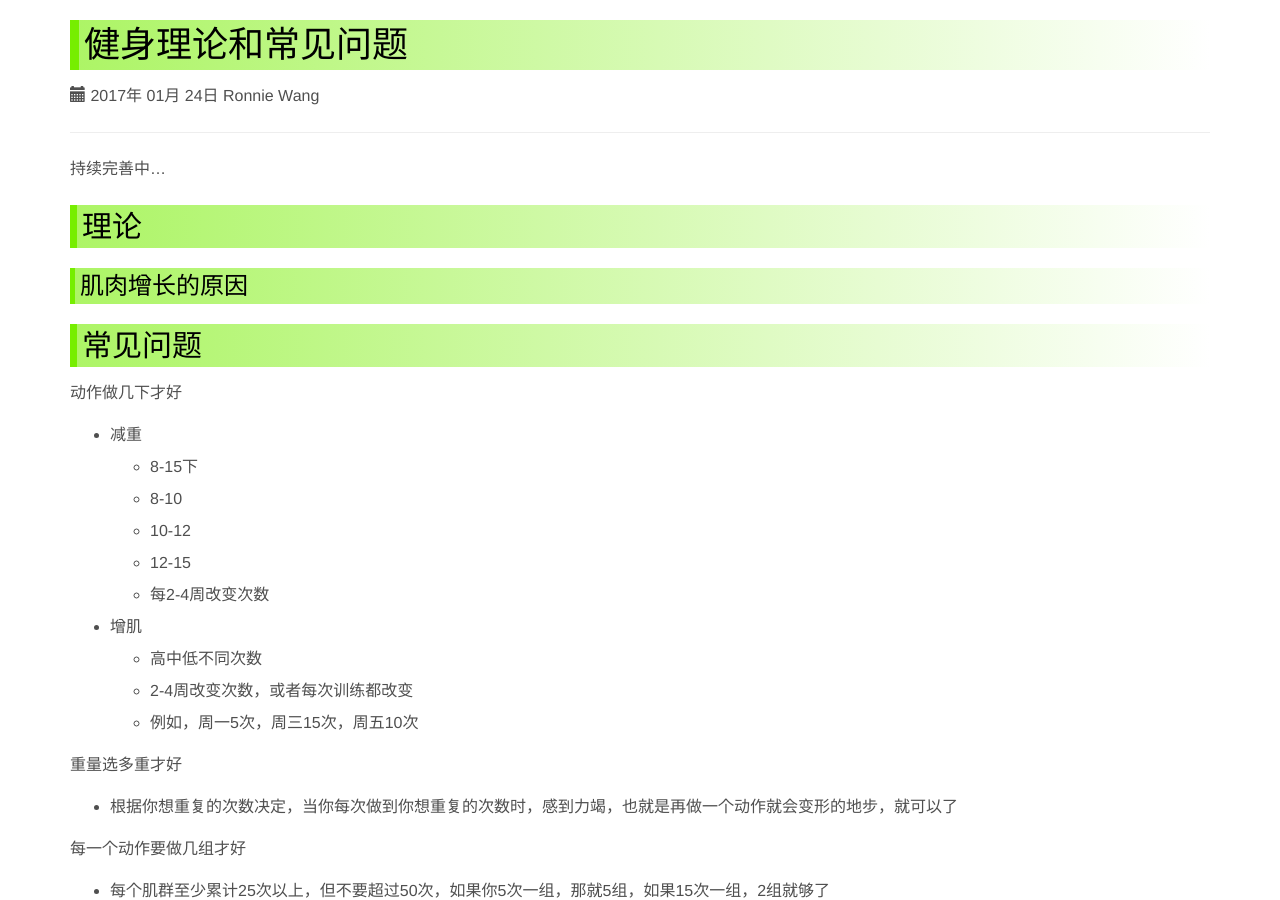
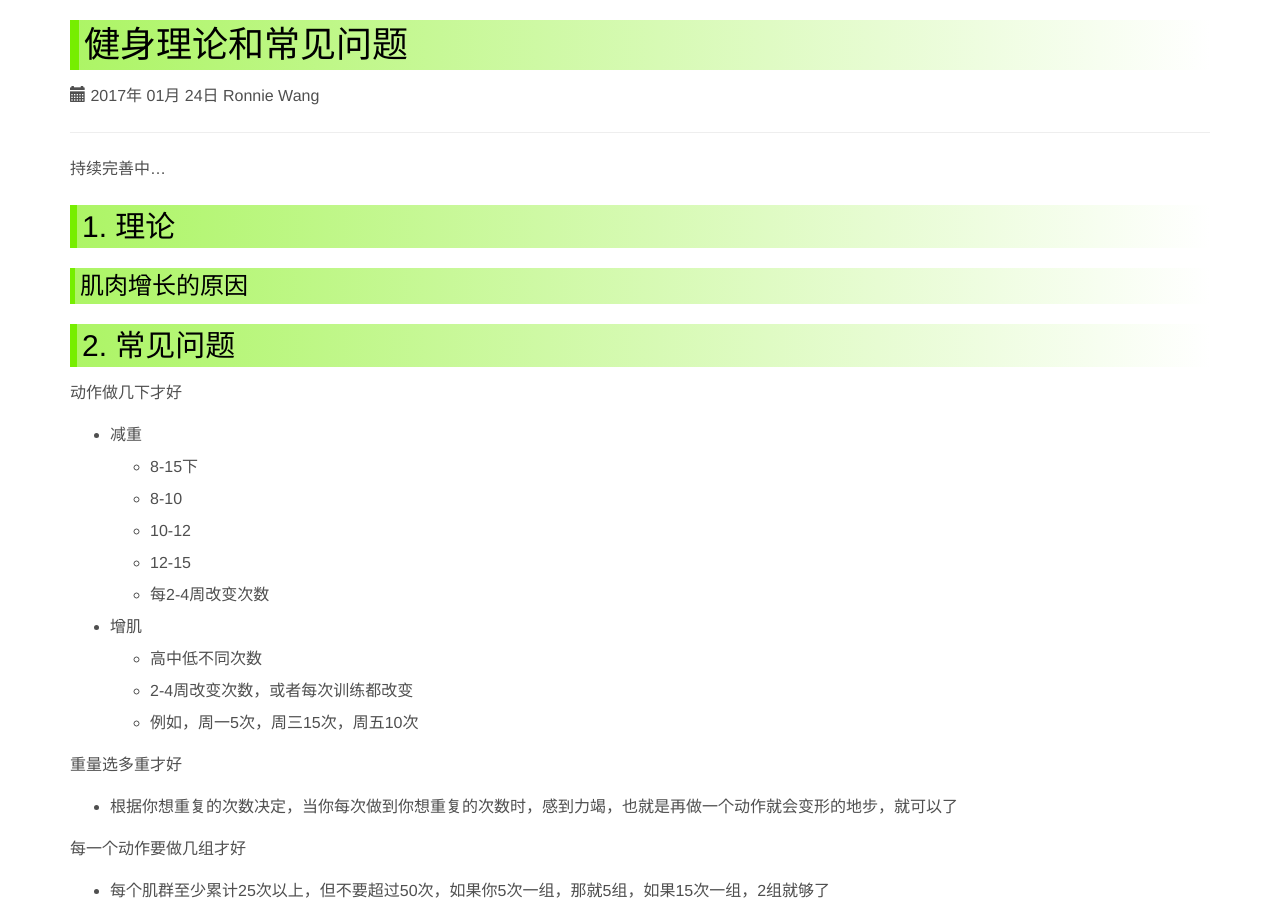
Before and after one commit to ronniewang/ronniewang.github.io, a Jekyll site: the page built from _posts/2017-01-24-theory.md, in a window 1280 px wide and 900 px high. Built offline with Jekyll 4.4.1, drawn with Linux system fonts in a browser that asks for light colours; some of the changed text lies outside the part shown.

Commit message:
update files

```diff
--- a/_posts/2017-01-24-theory.md
+++ b/_posts/2017-01-24-theory.md
@@ -7,11 +7,11 @@ description: 可续有效的健身, 不盲目, 不冒进
 
 持续完善中...
 
-## 理论
+## 1. 理论
 
 ### 肌肉增长的原因
 
-## 常见问题
+## 2. 常见问题
 
 动作做几下才好
 
```
Also changed, not shown: other parts of _posts/2017-01-24-theory.md (+2 -2 lines).
